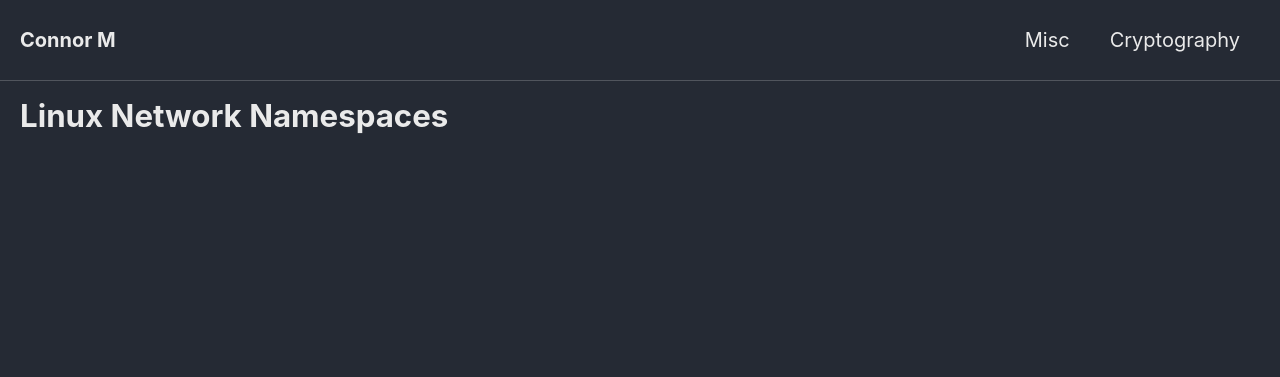
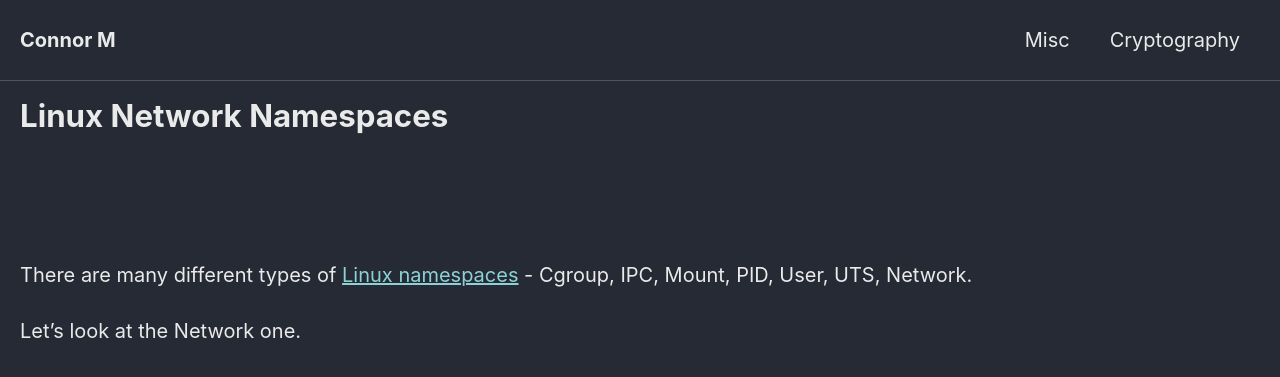
Before and after one commit to Connor-McCartney/Connor-McCartney.github.io, a Jekyll site: the page built from _pages/misc/LinuxNetworkNamespaces.md, in a window 1280 px wide. Shown: the top 377 px of the page. Built offline with Jekyll 4.4.1, drawn with Linux system fonts in a browser that asks for light colours; cached includes are drawn as plain includes.

Commit message:
Update LinuxNetworkNamespaces.md

```diff
--- a/_pages/misc/LinuxNetworkNamespaces.md
+++ b/_pages/misc/LinuxNetworkNamespaces.md
@@ -7,3 +7,9 @@ title: Linux Network Namespaces
 
 
 <br>
+
+
+
+There are many different types of [Linux namespaces](https://man7.org/linux/man-pages/man7/namespaces.7.html) - Cgroup, IPC, Mount, PID, User, UTS, Network.
+
+Let's look at the Network one.
```
